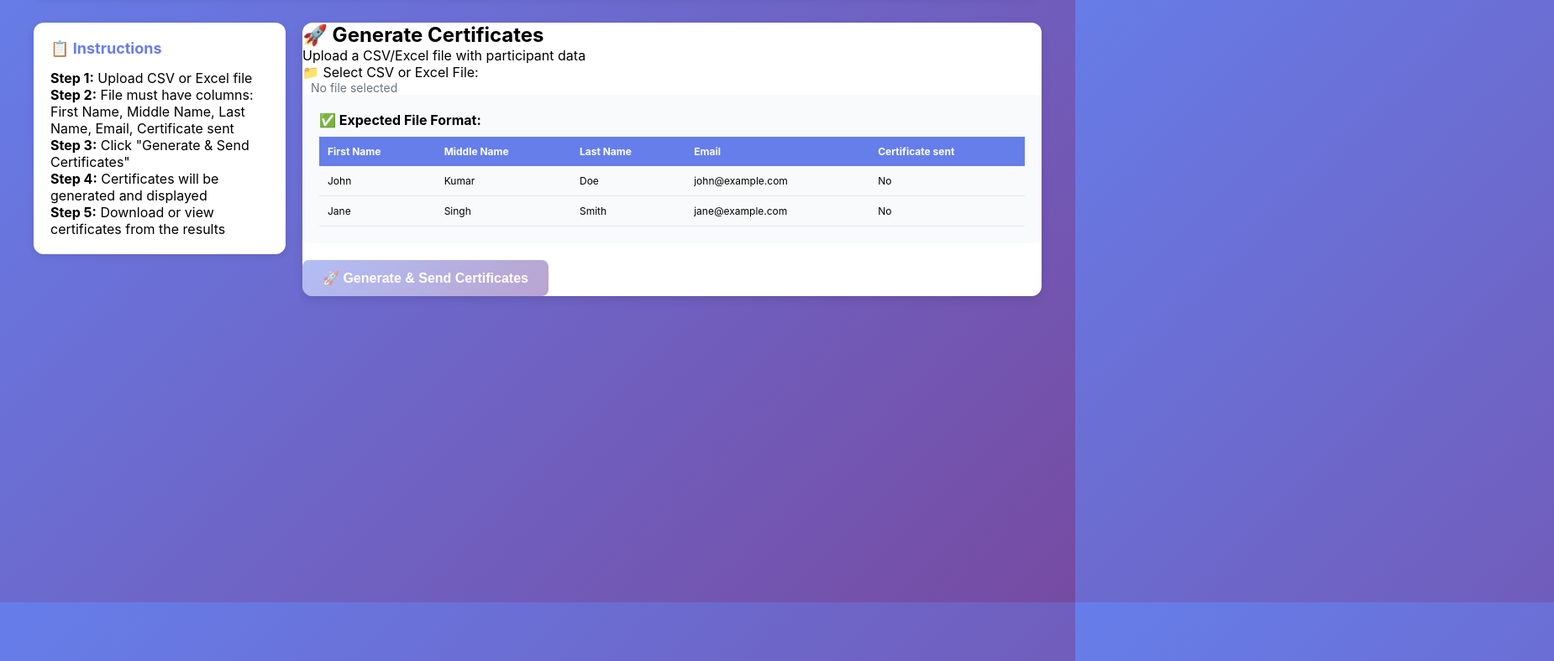
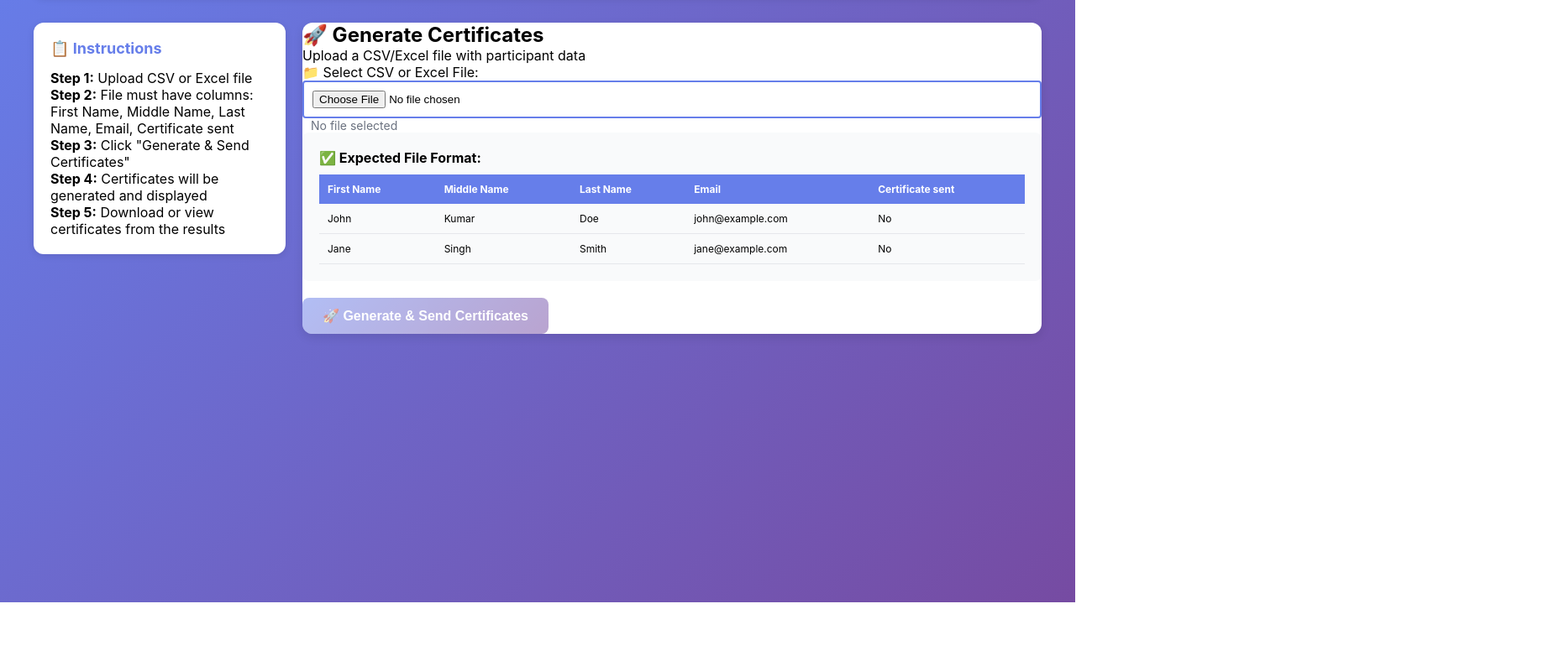
Before and after one commit to sumeetkrsingh1/CertificateGenerator, a plain HTML site: page index.html in a window 1280 px wide. Shown: the part 82-870 px from the top of the page at 84% size, 1850 px wide, since content can reach past the window. After the commit the page ends 800 px from the top, so only its background shows below. Drawn offline with Linux system fonts and the light colour scheme.

Commit message:
Fix: Make file upload button visible with proper styling

```diff
--- a/index.html
+++ b/index.html
@@ -38,7 +38,7 @@
         <!-- File Upload Section -->
         <div class="upload-section">
           <label>📁 Select CSV or Excel File:</label>
-          <input type="file" id="fileInput" accept=".csv,.xlsx,.xls" class="file-input">
+          <input type="file" id="fileInput" accept=".csv,.xlsx,.xls" style="padding:10px;border:2px solid #667eea;border-radius:4px;cursor:pointer;width:100%;box-sizing:border-box;">
           <div id="fileName" class="file-name">No file selected</div>
         </div>
 
```
